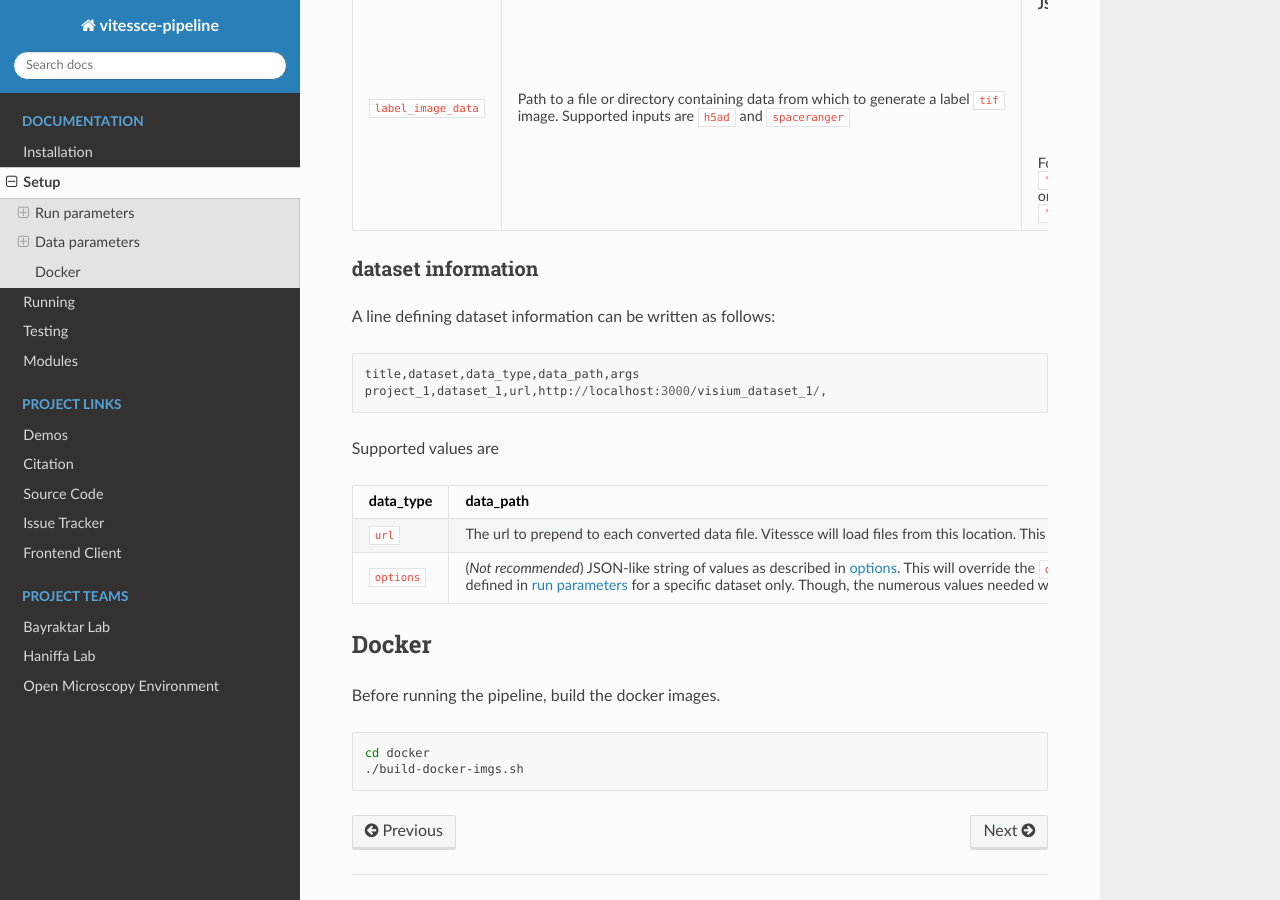
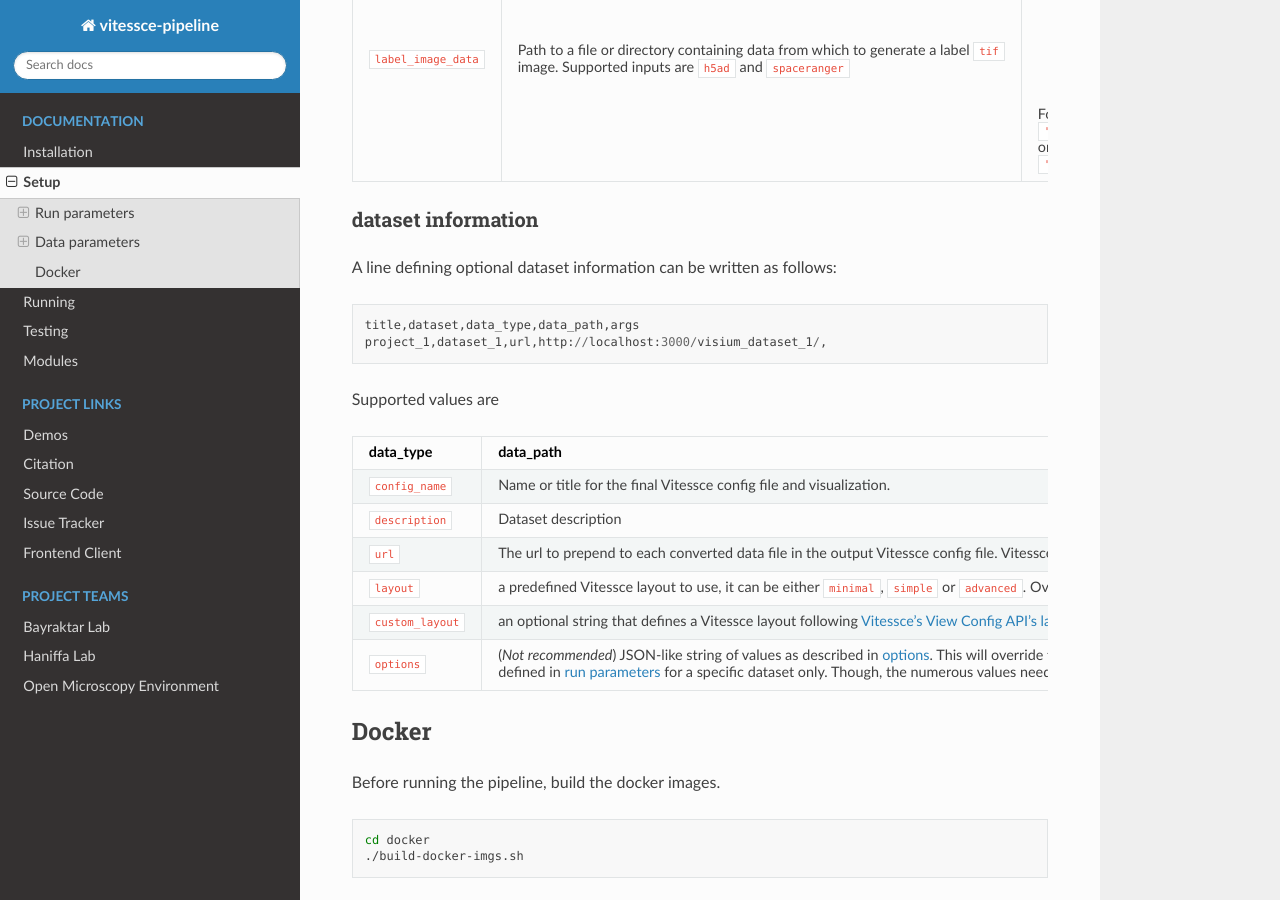
Before and after one commit to haniffalab/webatlas-pipeline, a Sphinx documentation site: the page built from sphinx/setup.rst, in a window 1280 px wide and 900 px high, scrolled down 3161 px. Built offline with Sphinx 7.4.7 and the Read the Docs theme 2.0.0, drawn with Linux system fonts in a browser that asks for light colours; some of the changed text lies outside the part shown.

Commit message:
update docs

```diff
--- a/sphinx/run.rst
+++ b/sphinx/run.rst
@@ -6,7 +6,7 @@
 The pipeline offers a workflow that processes files, images, and
 builds a Vitessce config file from the generated files.
 Alternatively, the workflow to process files only, or the workflow to process images only
-be called independently.
+can be called independently.
 
 Each of these workflows work as entry points that can be specified when running the
 pipeline through the command line.
--- a/sphinx/setup.rst
+++ b/sphinx/setup.rst
@@ -207,7 +207,7 @@
 dataset information
 ^^^^^^^^^^^^^^^^^^^
 
-A line defining dataset information can be written as follows::
+A line defining optional dataset information can be written as follows::
 
     title,dataset,data_type,data_path,args
     project_1,dataset_1,url,http://localhost:3000/visium_dataset_1/,
@@ -220,17 +220,30 @@
 
     * - data_type
       - data_path
+    * - ``config_name``
+      - Name or title for the final Vitessce config file and visualization.
+    * - ``description``
+      - Dataset description
     * - ``url``
-      - The url to prepend to each converted data file.
+      - The url to prepend to each converted data file in the output Vitessce config file.
         Vitessce will load files from this location.
         This may be the final location to which files will be uploaded to and served
         or a local one for testing.
+    * - ``layout``
+      - a predefined Vitessce layout to use, it can be either
+        ``minimal``, ``simple`` or ``advanced``.
+        Overrides ``layout`` from `run parameters`_.
+    * - ``custom_layout``
+      - an optional string that defines a Vitessce layout
+        following `Vitessce's View Config API's layout alternative
+        syntax <https://vitessce.github.io/vitessce-python/api_config.html#vitessce.config.VitessceConfig.layout>`__.
+        Overrides ``custom_layout`` from `run parameters`_.
     * - ``options``
       - (*Not recommended*) JSON-like string of values as described in `options`_.
         This will override the ``options`` defined in `run parameters`_ for a specific
         dataset only. Though, the numerous values needed would result in a lengthy string,
         therefore we **strongly recommend** writing another `run parameters`_ file instead of
-        overriding the ``options``.
+        overriding ``options``.
 
 .. _setup-docker :
 
```
Also changed, not shown: other parts of sphinx/setup.rst (+3 -3 lines), 1 other file.
